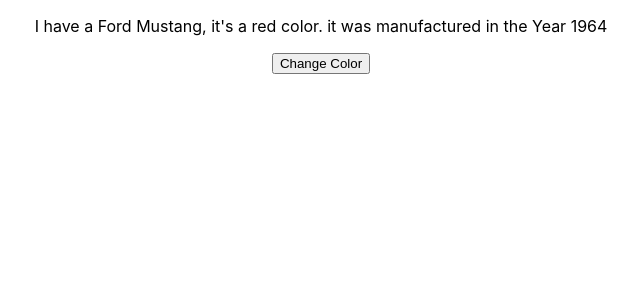
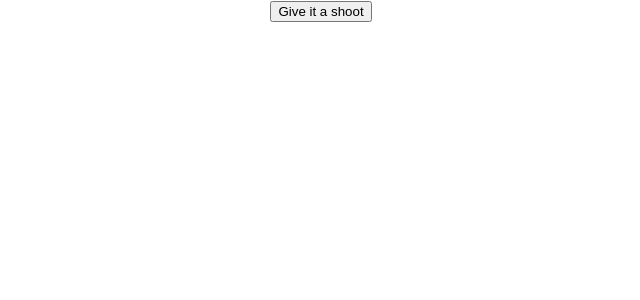
Before and after one commit to jegbune/my-ecommerce-app, a React (Create React App) app: page / in a window 1280 px wide. Shown: the top 300 px of the page, without its empty margins (319-959 px from the left). Built offline with nearby package versions, Linux system fonts and the light colour scheme.

Commit message:
React lesson on Event handler

```diff
--- a/src/Component/Menu.js
+++ b/src/Component/Menu.js
@@ -1,30 +1,12 @@
-import React, { Component } from "react";
+import React from 'react'
 
-class Menu extends Component {
-    constructor() {
-        super()
-        this.state = {
-            Brand: 'Ford',
-            Model: 'Mustang',
-            Color: 'red',
-            Year: 1964
-        }
+function Menu() {
+    const shoot = () => {
+        alert('this is an alert')
     }
-
-    changeColor =() => {
-        this.setState ({Color: 'blue'})
-    }
-
-    render() {
-        return(
-            <>
-            <p>I have a {this.state.Brand + ' ' + this.state.Model}, it's a {this.state.Color} color. it was manufactured in the Year {this.state.Year}</p>
-            <button onClick={this.changeColor} >Change Color</button>
-            </>
-
-            )
-    }
-
+    return (
+        <button onClick={shoot}>Give it a shoot</button>
+    )
 }
 
 export default Menu
```
